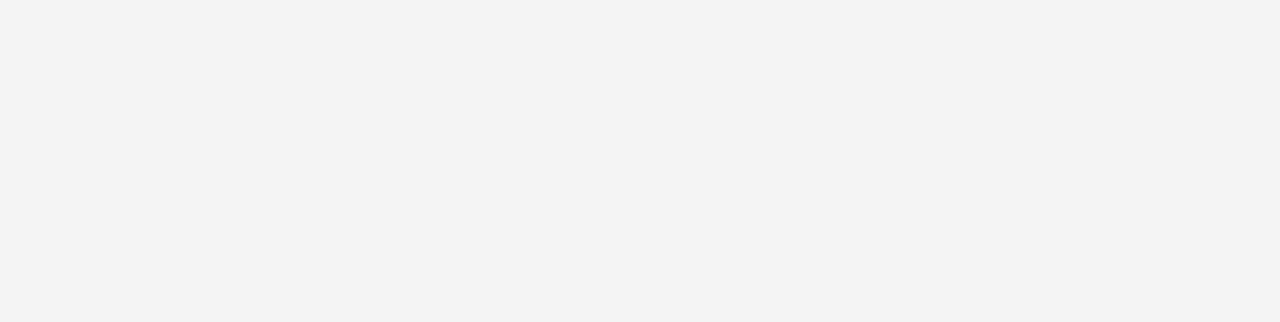
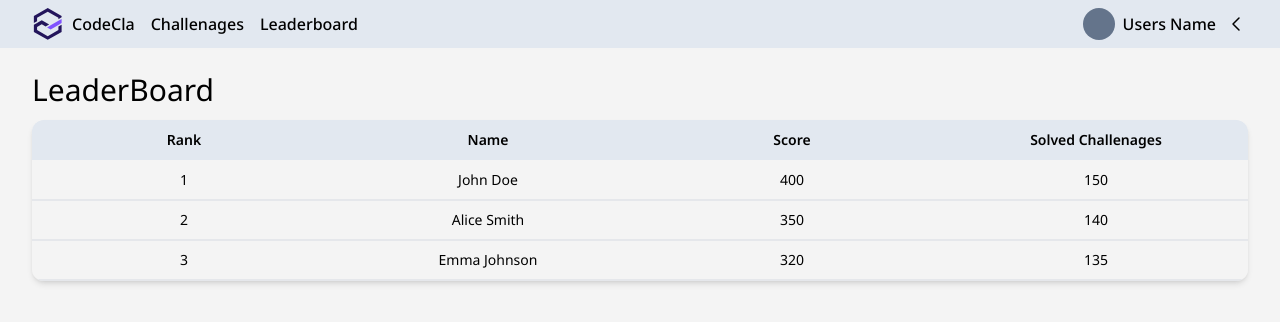
Before and after one commit to FergKe/cla-react-assignment, a React (Vite) app: page /leaderboard in a window 1280 px wide. Before the commit this address had no page. Shown: the top 322 px of the page. Built offline with nearby package versions, Linux system fonts and the light colour scheme; a web font is replaced by a local one.

Commit message:
Start the leaderboard

```diff
--- a/src/App.jsx
+++ b/src/App.jsx
@@ -3,6 +3,7 @@ import CodersLogin from './pages/CodersLogin/CodersLogin';
 import { BrowserRouter, Routes, Route, Outlet } from 'react-router-dom';
 import NavBar from './Components/NavBar';
 import Challenages from './pages/Challenages/Challenages';
+import Leaderboard from './pages/Leaderboard/Leaderboard';
 
 function AppLayout() {
   return (
@@ -25,6 +26,7 @@ export default function App() {
           <Route path='/signup' element={<CodersSignUp />} />
           <Route element={<AppLayout />}>
             <Route path='/challenages' element={<Challenages />} />
+            <Route path='/leaderboard' element={<Leaderboard />} />
           </Route>
         </Routes>
       </BrowserRouter>
--- /dev/null
+++ b/src/data/leaderboardArray.js
@@ -0,0 +1,26 @@
+
+const leaderboardArray = [
+    {
+        "rank": 1,
+        "first_name": "John",
+        "last_name": "Doe",
+        "score": 400,
+        "solved_challenges": 150
+    },
+    {
+        "rank": 2,
+        "first_name": "Alice",
+        "last_name": "Smith",
+        "score": 350,
+        "solved_challenges": 140
+    },
+    {
+        "rank": 3,
+        "first_name": "Emma",
+        "last_name": "Johnson",
+        "score": 320,
+        "solved_challenges": 135
+    }
+];
+
+export default leaderboardArray;
--- /dev/null
+++ b/src/pages/Leaderboard/Components/LeaderboardItem.jsx
@@ -0,0 +1,20 @@
+
+
+export default function LeaderboardItem ({ item }){
+    return (
+        <tr className="h-10 border-b-2 bg-cla-white">
+            <td className="font-noto text-center text-sm">
+                {item.rank}
+            </td>
+            <td className="font-noto text-center text-sm">
+                {item.first_name + " " + item.last_name}
+            </td>
+            <td className="font-noto text-center text-sm">
+                {item.score}
+            </td>
+            <td className="font-noto text-center text-sm">
+                {item.solved_challenges}
+            </td>
+        </tr>
+    )
+}
--- /dev/null
+++ b/src/pages/Leaderboard/Leaderboard.jsx
@@ -0,0 +1,28 @@
+import leaderboardArray from "../../data/leaderboardArray"
+import LeaderboardItem from "./Components/leaderboardItem"
+
+export default function Leaderboard () {
+
+    return (
+        <section className="px-8 pt-6 flex-col ">
+            <h3 className="text-3xl font-noto mb-3">LeaderBoard</h3>
+            <div className='bg-cla-white flex-1 min-h-0 overflow-y-auto shadow-md rounded-xl'>
+                <table className='w-full table-fixed'>
+                    <thead>
+                        <tr className='bg-slate-200 h-10 sticky top-0'>
+                            <th className='font-noto text-center text-sm font-semibold'>Rank</th>
+                            <th className='font-noto text-center text-sm font-semibold'>Name</th>
+                            <th className='font-noto text-center text-sm font-semibold'>Score</th>
+                            <th className='font-noto text-center text-sm font-semibold'>Solved Challenages</th>
+                        </tr>
+                    </thead>
+                        <tbody className=''>
+                            {leaderboardArray.map((item) => <LeaderboardItem item={item} key={item.rank} />)}
+                        </tbody>
+                </table>
+
+            </div>
+
+        </section>
+    )
+}
```
